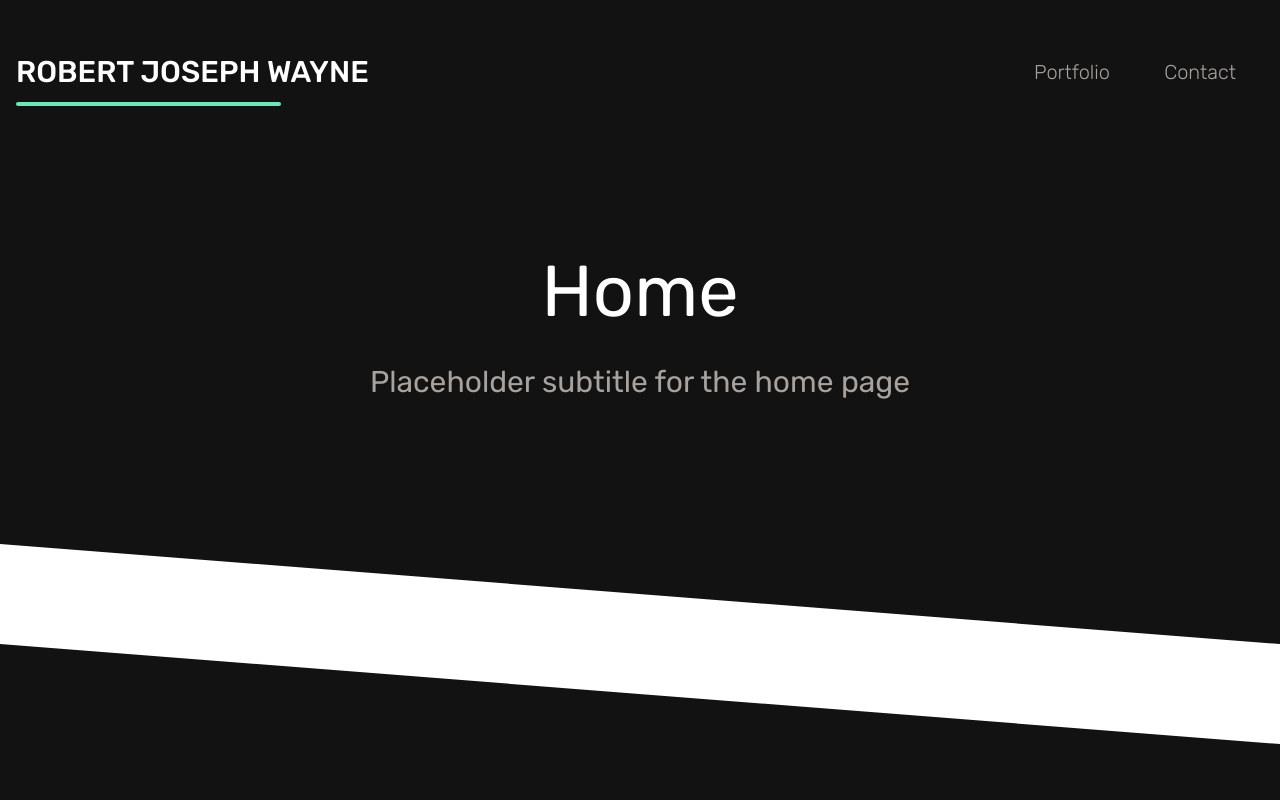
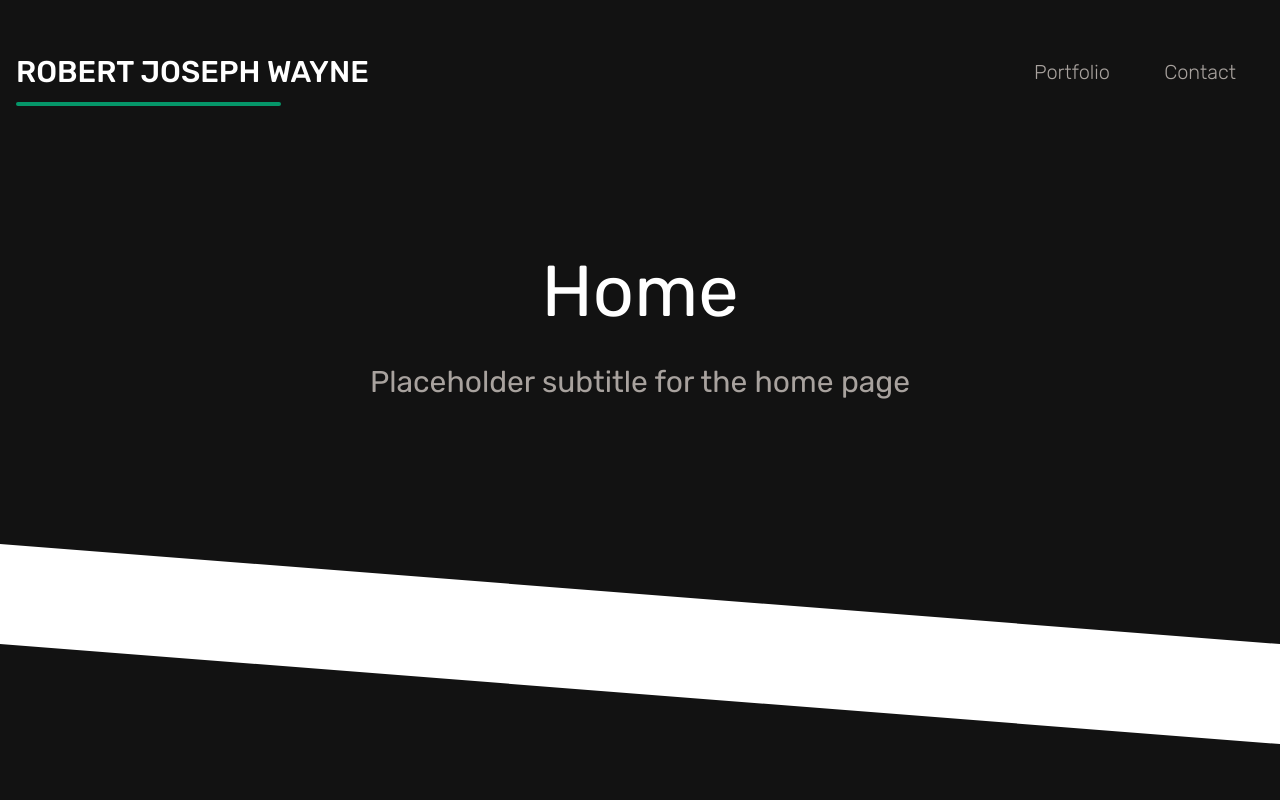
Before and after one commit to robertjosephwayne/personal-website, an Angular app: page / in a window 1280 px wide. Shown: the top 800 px of the page. Built offline with nearby package versions, Linux system fonts and the light colour scheme; what @ngrx/store would draw is missing.

Commit message:
Change link borders to a darker shade of green

```diff
--- a/src/app/components/header/header.component.html
+++ b/src/app/components/header/header.component.html
@@ -3,7 +3,7 @@
     <a routerLink="/" class="inline-flex flex-col group">
       <span class="mb-3 text-3xl font-medium">ROBERT JOSEPH WAYNE</span>
       <span
-        class="h-1 w-3/4 group-hover:w-2/12 bg-green-300 rounded-3xl transition-all duration-500 ease-in-out"
+        class="h-1 w-3/4 group-hover:w-2/12 bg-green-600 rounded-3xl transition-all duration-500 ease-in-out"
       ></span>
     </a>
 
@@ -25,7 +25,7 @@
       </a>
       <span
         [ngClass]="{ 'active-link-border': rlaPortfolio.isActive }"
-        class="h-1 w-1/12 opacity-0 group-hover:opacity-100 group-hover:w-3/4 bg-green-300 rounded-3xl mx-auto transition-all duration-500 ease-in-out"
+        class="h-1 w-1/12 opacity-0 group-hover:opacity-100 group-hover:w-3/4 bg-green-600 rounded-3xl mx-auto transition-all duration-500 ease-in-out"
       >
       </span>
     </div>
@@ -46,7 +46,7 @@
       </a>
       <span
         [ngClass]="{ 'active-link-border': rlaContact.isActive }"
-        class="h-1 w-1/12 opacity-0 group-hover:opacity-100 group-hover:w-3/4 bg-green-300 rounded-3xl mx-auto transition-all duration-500 ease-in-out"
+        class="h-1 w-1/12 opacity-0 group-hover:opacity-100 group-hover:w-3/4 bg-green-600 rounded-3xl mx-auto transition-all duration-500 ease-in-out"
       >
       </span>
     </div>
```
